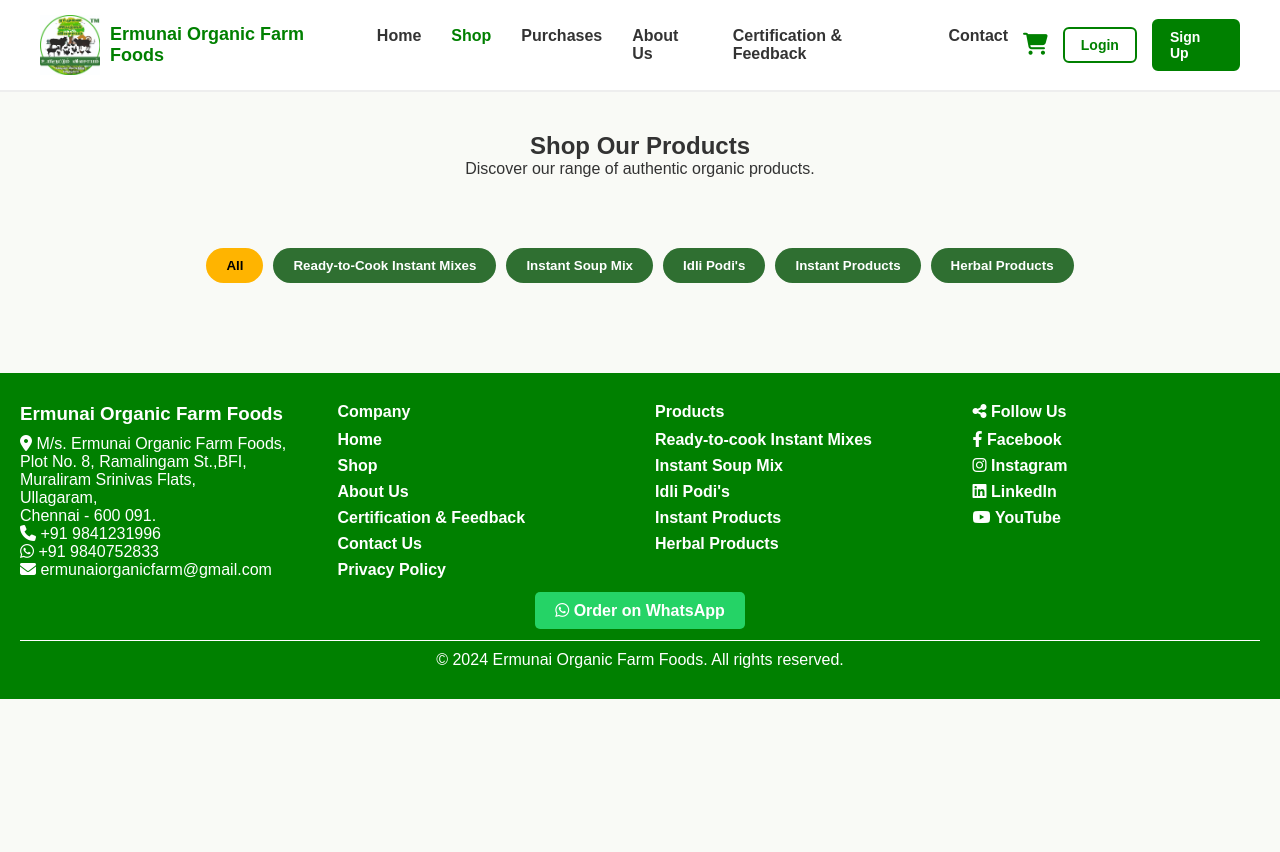
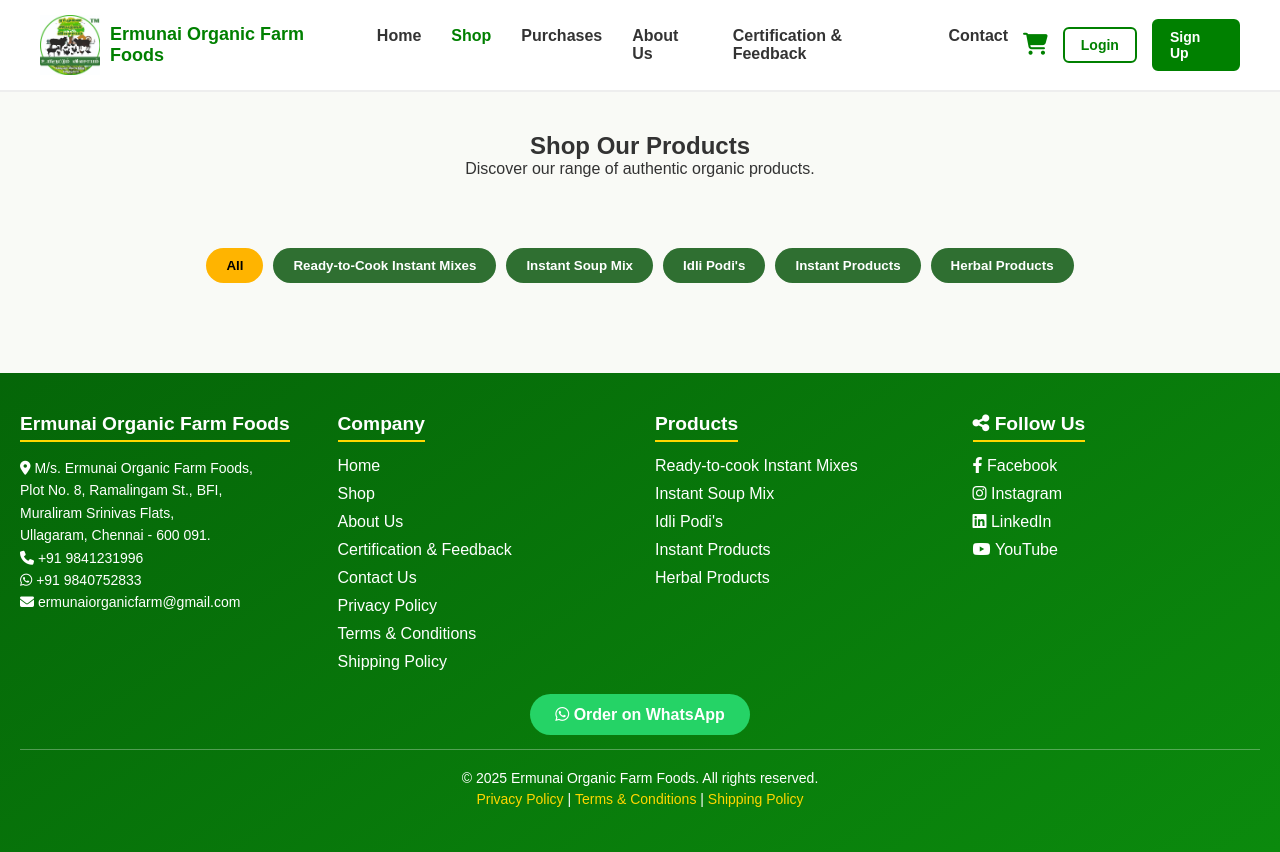
Before and after one commit to kesavaram9751/Ermunai-User-Project, a website: page shop.html in a window 1280 px wide. Before the commit the page ends 800 px from the top, so only its background shows below. Drawn offline with Linux system fonts and the light colour scheme; no server answers.

Commit message:
push on 25/10/25

```diff
--- a/shop.html
+++ b/shop.html
@@ -554,14 +554,16 @@
       cursor: pointer;
     }
 
+    /* ✅ Footer */
     footer {
-      background: green;
-      color: white;
-      padding: 30px 20px;
+      background: linear-gradient(145deg, #056608, #0b8a0d);
+      color: #fff;
+      padding: 40px 20px;
+      font-family: "Poppins", sans-serif;
     }
 
     .footer-container {
-      max-width: 1400px;
+      max-width: 1300px;
       margin: 0 auto;
       display: grid;
       grid-template-columns: repeat(auto-fit, minmax(250px, 1fr));
@@ -570,50 +572,94 @@
 
     .footer-section h3,
     .footer-section h4 {
-      margin-bottom: 10px;
-      font-weight: 800;
+      color: #fff;
+      margin-bottom: 15px;
+      font-weight: 700;
+      font-size: 1.2rem;
+      border-bottom: 2px solid #ffd700;
+      display: inline-block;
+      padding-bottom: 5px;
+    }
+
+    .footer-section p {
+      font-size: 14px;
+      line-height: 1.6;
     }
 
     .footer-section ul {
       list-style: none;
+      padding: 0;
     }
 
     .footer-section ul li {
-      margin-bottom: 8px;
+      margin-bottom: 10px;
     }
 
     .footer-section ul li a {
-      color: white;
+      color: #fff;
       text-decoration: none;
-      font-weight: 600;
-      transition: color 0.3s;
+      font-weight: 500;
+      transition: color 0.3s ease;
     }
 
     .footer-section ul li a:hover {
       color: #ffd700;
-      text-decoration: underline;
     }
 
+    /* WhatsApp Order Button */
     .whatsapp {
-      margin: 15px 0;
+      margin: 25px 0;
       text-align: center;
     }
 
     .whatsapp a {
       background: #25D366;
       color: white;
-      padding: 10px 20px;
-      border-radius: 5px;
+      padding: 12px 25px;
+      border-radius: 30px;
       font-weight: bold;
       text-decoration: none;
+      transition: background 0.3s ease;
     }
 
+    .whatsapp a:hover {
+      background: #1eb85b;
+    }
+
+    /* Footer Bottom */
     .footer-bottom {
       text-align: center;
-      margin-top: 20px;
-      border-top: 1px solid white;
-      padding-top: 10px;
+      border-top: 1px solid rgba(255, 255, 255, 0.3);
+      padding-top: 15px;
+      font-size: 14px;
     }
+
+    .footer-bottom p {
+      margin: 5px 0;
+    }
+
+    .footer-links a {
+      color: #ffd700;
+      text-decoration: none;
+      font-weight: 500;
+    }
+
+    .footer-links a:hover {
+      text-decoration: underline;
+    }
+
+    /* Responsive */
+    @media (max-width: 768px) {
+      .footer-container {
+        text-align: center;
+      }
+
+      .footer-section h3,
+      .footer-section h4 {
+        border: none;
+      }
+    }
+
 
     @media (max-width: 480px) {
 
@@ -719,15 +765,19 @@
   <!-- Footer -->
   <footer>
     <div class="footer-container">
+      <!-- About Section -->
       <div class="footer-section about">
         <h3>Ermunai Organic Farm Foods</h3>
-        <p><i class="fa fa-map-marker-alt"></i> M/s. Ermunai Organic Farm Foods,<br>Plot No. 8, Ramalingam
-          St.,BFI,<br>Muraliram Srinivas Flats,<br>Ullagaram,<br>Chennai - 600 091.</p>
+        <p><i class="fa fa-map-marker-alt"></i> M/s. Ermunai Organic Farm Foods,<br>
+          Plot No. 8, Ramalingam St., BFI,<br>
+          Muraliram Srinivas Flats,<br>
+          Ullagaram, Chennai - 600 091.</p>
         <p><i class="fa fa-phone"></i> +91 9841231996</p>
         <p><i class="fab fa-whatsapp"></i> +91 9840752833</p>
         <p><i class="fa fa-envelope"></i> ermunaiorganicfarm@gmail.com</p>
       </div>
 
+      <!-- Company Links -->
       <div class="footer-section company">
         <h4>Company</h4>
         <ul>
@@ -737,9 +787,12 @@
           <li><a href="feedback.html">Certification & Feedback</a></li>
           <li><a href="contact.html">Contact Us</a></li>
           <li><a href="privacy.html">Privacy Policy</a></li>
+          <li><a href="terms.html">Terms & Conditions</a></li>
+          <li><a href="shipping.html">Shipping Policy</a></li>
         </ul>
       </div>
 
+      <!-- Product Categories -->
       <div class="footer-section products">
         <h4>Products</h4>
         <ul>
@@ -751,6 +804,7 @@
         </ul>
       </div>
 
+      <!-- Social Links -->
       <div class="footer-section follow-us">
         <h4><i class="fas fa-share-alt"></i> Follow Us</h4>
         <ul>
@@ -766,14 +820,24 @@
       </div>
     </div>
 
+    <!-- WhatsApp Order Button -->
     <div class="whatsapp">
-      <a href="https://wa.me/919841231996" target="_blank"><i class="fab fa-whatsapp"></i> Order on WhatsApp</a>
+      <a href="https://wa.me/919841231996" target="_blank">
+        <i class="fab fa-whatsapp"></i> Order on WhatsApp
+      </a>
     </div>
 
+    <!-- Footer Bottom -->
     <div class="footer-bottom">
-      <p>© 2024 Ermunai Organic Farm Foods. All rights reserved.</p>
+      <p>© 2025 Ermunai Organic Farm Foods. All rights reserved.</p>
+      <p class="footer-links">
+        <a href="privacy.html">Privacy Policy</a> |
+        <a href="terms.html">Terms & Conditions</a> |
+        <a href="shipping.html">Shipping Policy</a>
+      </p>
     </div>
   </footer>
+
 
   <script type="module">
     // Header navigation
```
